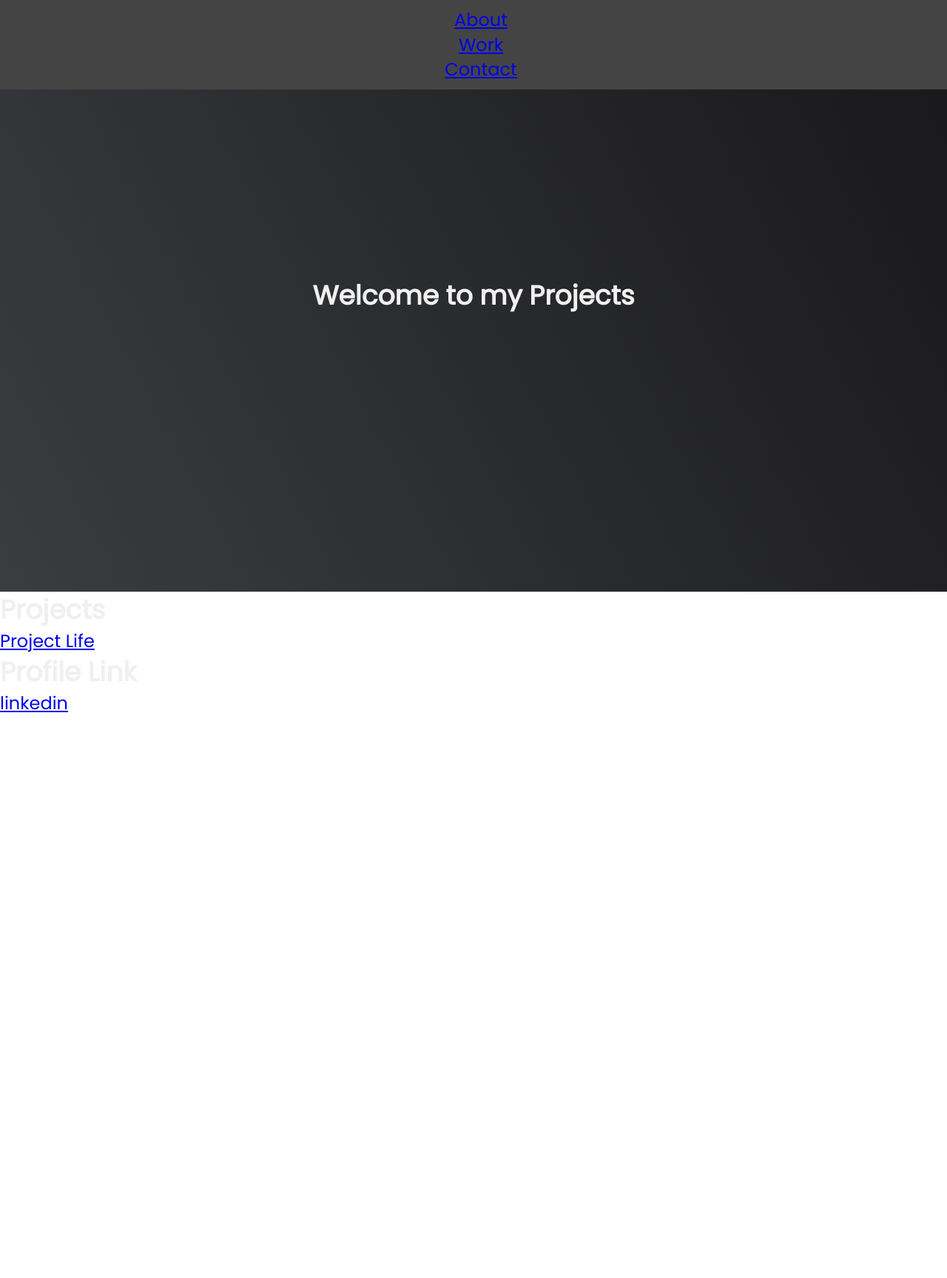
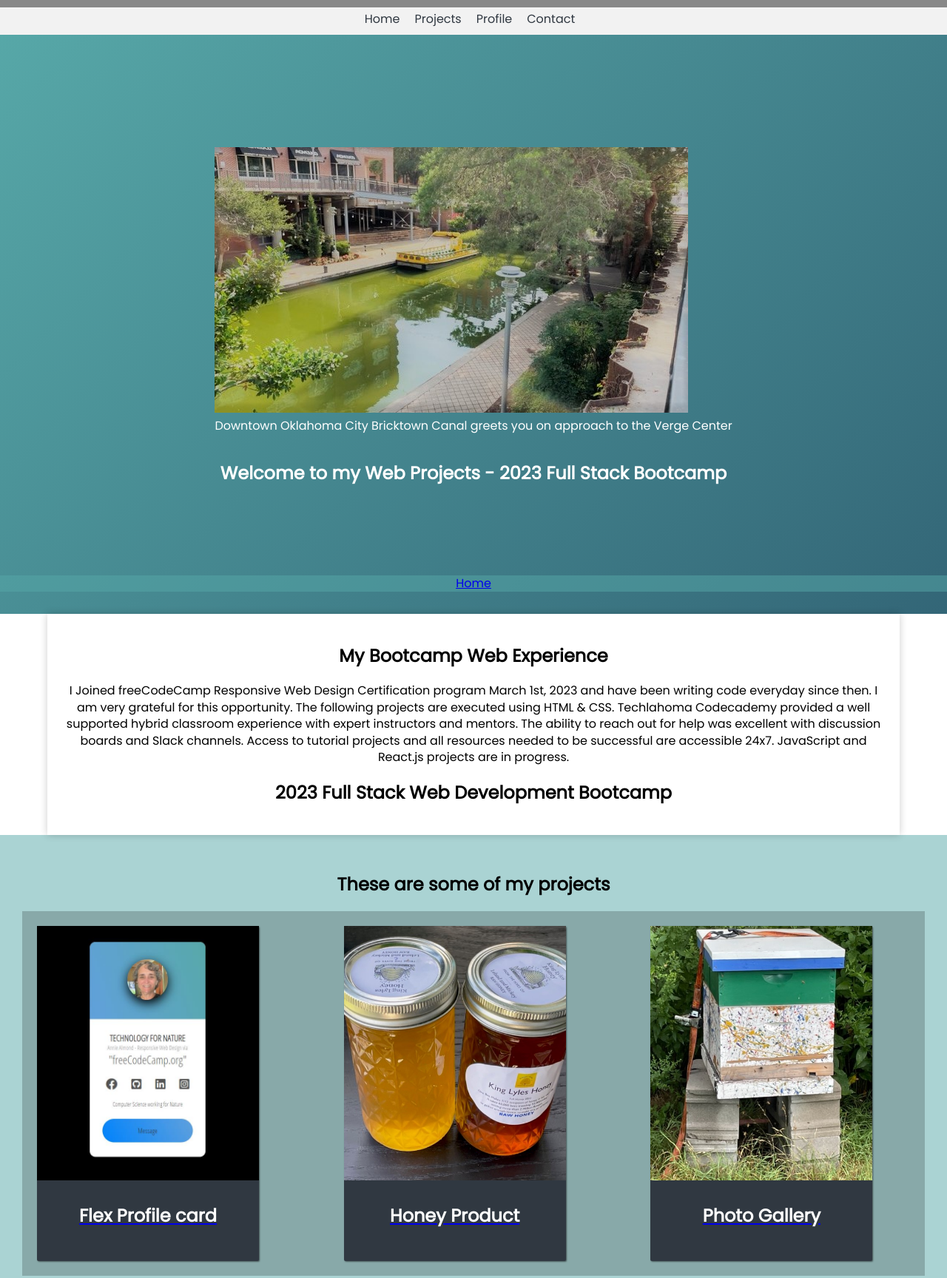
Before and after one commit to Annie-Almond/Annie-Almond, a plain HTML site: page AnniePortfolio/index.html in a window 1280 px wide. Shown: the top 1728 px of the page at 74% size. Before the commit the page ends 968 px from the top, so only its background shows below. Drawn offline with Linux system fonts and the light colour scheme.

Commit message:
new portfolio
CSS/HTML portfolio

```diff
--- /dev/null
+++ b/AnniePortfolio/Resources/styles.css
@@ -0,0 +1,292 @@
+@media (max-width: 768px) {
+  #welcome-section h1 {
+    font-size: 22px;
+  }
+}
+.box {
+  padding: 20px;
+  box-shadow: 0 2px 4px rgba(0, 0, 0, 0.1;);
+}
+html {
+  box-sizing: border-box;
+  scroll-behavior: smooth;
+}
+
+.navbar {
+  position: fixed;
+  top: 0;
+  left: 0;
+  width: 100%;
+  background-color: #888;
+  color: #57a8a8;
+  text-align: center;
+  padding: 10px;
+  z-index: 1;
+  box-shadow: 0 2px 4px rgba(87, 168, 168, 0.5);
+}
+.navbar ul {
+  display: flex; /* Display the menu items in a row */
+  justify-content: center; /* Center the menu items horizontally */
+  align-items: center; /* Center the menu items vertically */
+  list-style: none;
+  padding: 0;
+}
+
+.navbar li {
+  list-style: none;
+  margin-right: 10px;
+}
+
+.navbar li a {
+  color: var(--main-gray);
+  text-decoration: none;
+  padding: 5px;
+}
+
+.top-menu {
+  position: fixed;
+  left: 0;
+  right: 0;
+  background-color: #f2f2f2;
+  padding: 0px;
+
+}
+
+.top-menu ul {
+  list-style-type: right;
+  margin: 0;
+  padding: 0;
+}
+
+.top-menu li {
+  display: block;
+  margin-bottom: 5px;
+}
+
+.top-menu a {
+  display: block;
+  text-decoration: none;
+  color: #333;
+  padding: 5px;
+}
+
+.top-menu a:hover {
+  background-color: #ccc;
+}
+
+.header-banner {
+  display: flex;
+  justify-content: space-between;
+  box-shadow: 0 0 10px #444;
+}
+@media (max-width: 768px) {
+  #welcome-section h1 {
+    font-size: 22px;
+  }
+}
+.welcome-section {
+  display: flex;
+  margin-top: 30px;
+  flex-direction: column;
+  justify-content: center;
+  align-items: center;
+  width: 100%;
+  height: 100vh;
+  background-color: #57a8a8;
+  color: #fff;
+  flex-grow: inherit;
+  z-index: 1;
+  background: linear-gradient(135deg, #57a8a8, #336677);
+  transition: background-color 0.5s ease;
+}
+
+.welcome-section:hover {
+  background-color: #336677;
+}
+.img {
+  display: block;
+  max-width: 100%;
+  max-height: auto;
+  justify-content: center;
+  align-items: center;
+  object-fit: cover;
+  border-width: 1px 1px 2px 2px;
+}
+.img-div {
+  display: flex;
+  justify-content: center;
+  align-items: center;
+  width: 100%;
+  height: auto;
+  object-fit: cover;
+
+}
+.profile-section {
+  display: flex;
+  flex-direction: column;
+  justify-content: center;
+  align-items: center;
+  width: 100%;
+  height: auto;
+  object-fit: cover;
+}
+*,
+*::before,
+*::after {
+  box-sizing: inherit;
+}
+
+html {
+  box-sizing: border-box;
+  scroll-behavior: smooth;
+}
+body {
+  font-family: "Poppins", sans-serif;
+  font-size: 1rem;
+  font-weight: 400;
+  line-height: 1.4;
+  margin: 0;
+
+  .text-box {
+    width: 90%;
+    height: 100% /* Adjust the width to your preference */
+    margin: auto;
+    padding: 20px;
+    text-align: center;
+    box-shadow: 0 0 10px rgba(0, 0, 0, 0.2); /* Adjust the shadow properties as needed */
+  }
+}
+/* Set the width of each project tile */
+.project-tile {
+  width: 300px;
+}
+
+/* Adjust the size of the project image */
+.project-image {
+  width: 100%;
+  height: 250px;
+  object-fit: cover;
+}
+
+/* Center the project title */
+.project-title {
+  text-align: center;
+  font-size: 24px;
+  font-weight: bold;
+  color: #fff;
+}
+
+/* Add a background color and padding to the projects section */
+.projects-section {
+  background-color: rgba(87, 168, 168, 0.5);
+  padding: 30px;
+}
+
+/* Style the projects section header */
+.projects-section-header {
+  text-align: center;
+  font-size: 24px;
+  font-weight: bold;
+  margin-bottom: 20px;
+}
+.code {
+  color: var(--main-gray);
+  transition: color 0.3s ease-out;
+}
+
+.project:hover {
+  color: #ff7f50;
+}
+
+.project-image {
+  height: calc(100% - 6.8rem);
+  width: 100%;
+  object-fit: cover;
+}
+
+/* Style the projects grid */
+.projects-grid {
+  display: grid;
+  grid-template-columns: repeat(auto-fit, minmax(300px, 1fr));
+  grid-gap: 4rem;
+  width: 100%;
+  max-width: 1280px;
+  margin: 0 auto;
+  margin-bottom: 6rem;
+  background-color: rgba(0, 0, 0, 0.2);
+  padding: 20px;
+}
+@media (max-width: 30.625em) {
+  .projects-section {
+    padding: 6rem 1rem;
+  }
+
+  .projects-grid {
+    grid-template-columns: 1fr;
+  }
+}
+
+.project {
+  background: var(--main-gray);
+  box-shadow: 1px 1px 2px rgba(0, 0, 0, 0.5);
+  border-radius: 2px;
+}
+
+
+/* Style the "Show all" button */
+.btn-show-all {
+  display: block;
+  text-align: center;
+  margin-top: 20px;
+  font-weight: bold;
+  color: #ffffff;
+  background-color: #007bff;
+  border: none;
+  padding: 10px 20px;
+  text-decoration: none;
+}
+
+.btn-show-all:hover {
+  background-color: #0056b3;
+}
+:root {
+  --main-white: #f0f0f0;
+  --main-red: #be3144;
+  --main-blue: #45567d;
+  --main-gray: #303841;
+}
+.contact-section {
+  display: flex;
+  flex-direction: column;
+  justify-content: center;
+  align-items: center;
+  width: 100%;
+  height: auto;
+  object-fit: cover;
+}
+footer {
+  background-color: rgba(87, 168, 168, 0.5);
+  text-align: center;
+  position: fixed;
+  left: 0;
+  right: 0;
+  bottom: 0;
+  width: 100%;
+}
+
+footer > ul {
+  display: flex;
+  justify-content: center;
+}
+
+footer > ul > li {
+  padding: 20 20px;
+}
+
+footer > span {
+  margin-top: 5px;
+  display: flex;
+  justify-content: center;
+  font-size: 0.9em;
+  color: #444;
+}
--- a/AnniePortfolio/index.html
+++ b/AnniePortfolio/index.html
@@ -1,7 +1,7 @@
 <!DOCTYPE html>
-<html>
+<html lang="en">
   <head>
-    <link rel="stylesheet" href="./Resources/index.css" />
+    <link rel="stylesheet" href="./Resources/styles.css" />
     <link
       rel="stylesheet"
       href="https://use.fontawesome.com/releases/v5.8.2/css/all.css"
@@ -16,43 +16,145 @@
       href="https://fonts.googleapis.com/css?family=Raleway:700&display=swap"
       rel="stylesheet"
     />
-    <title>Personal Portfolio Webpage</title>
+    <title>Annie Almond Portfolio Webpage</title>
   </head>
   <body>
     <!--Start NAV -->
     <nav id="navbar" class="navbar">
-      <ul class="nav-list">
-        <li>
-          <a href="/about.html">About</a>
-        </li>
-        <li>
-          <a href="#projects">Work</a>
-        </li>
-        <li>
-          <a href="#contact">Contact</a>
-        </li>
-      </ul>
+      <div class="top-menu">
+        <ul class="nav-list">
+          <li><a href="#welcome-section">Home</a></li>
+          <li><a href="#projects">Projects</a></li>
+          <li><a href="#profile-section">Profile</a></li>
+          <li><a href="#contact">Contact</a></li>
+        </ul>
+      </div>
     </nav>
+  </div>
+
     <!-- End Nav -->
-    <!-- start welcom section -->
+    <!-- start welcome section -->
+    <section id="welcome-section" class="welcome-section">
+      <figure id="img-div">
+        <img src="./Resources/canal.jpg" alt="2023 View from the Verge think-tank overlooking the OKC Bricktown Canal">
+        <figcaption>Downtown Oklahoma City Bricktown Canal greets you on approach to the Verge Center</figcaption>
+      </figure>
+      <h1>Welcome to my Web Projects - 2023 Full Stack Bootcamp</h1>
+    </section>
+        <!-- end welcome section -->
+        <!-- START Introduction SECTION -->
+      <section id="profile-section" class="profile-section">
+        <div class="text-box" id="profile-section">
+      <h1 id="profile-section-header">My Bootcamp Web Experience</h1>
+      <p><article>
+        I Joined freeCodeCamp Responsive Web Design Certification program  March 1st, 2023 and have been writing code everyday since then.
+        I am very grateful for this opportunity. The following projects are executed using HTML & CSS.
+        Techlahoma Codecademy provided a well supported hybrid classroom experience with expert instructors and mentors.
+        The ability to reach out for help was excellent with discussion boards and Slack channels.
+        Access to tutorial projects and all resources needed to be successful are accessible 24x7.
+        JavaScript and React.js projects are in progress.
 
-    <section id="welcome-section" class="welcome-section">
-      <h1>Welcome to my Projects</h1>
+        </article></p>
+      <h2>2023 Full Stack Web Development Bootcamp</h2>
+
+    </div>
     </section>
 
-    <!-- end welcome section -->
     <!--start projects section-->
 
-    <section id="projects" class="projects-title">
-      <h2 class="projects-section-header">Projects</h2>
-      <div class="project-tile">
-        <a href="#/project-life.html">Project Life</a>
-      </div>
-    </section>
+    <section id="projects" class="projects-section">
+      <h2 class="projects-section-header">These are some of my projects</h2>
 
-    <!--start profile -->
-    <h2>Profile Link</h2>
-    <a id="profile-link" class="profile-link" href="#" target="_blank"></a>
-    <p><a href="https://www.linkedin.com/in/annie-almond">linkedin</a></p>
+      <div class="projects-grid">
+        <a
+          href="./Profile/index.html"
+          target="_blank"
+          class="project project-tile"
+        >
+          <img
+            class="project-image"
+            src="./Resources/ContactFlexCard.JPG"
+            alt="CSS Flex Card of all Social Media contact information"
+          />
+          <p class="project-title">
+            <span class="code"></span>
+            Flex Profile card
+            <span class="code"></span>
+          </p>
+        </a>
+
+        <a
+          href="./BeeProduct/index.html"
+          target="_blank"
+          class="project project-tile"
+        >
+          <img
+            class="project-image"
+            src="./Resources/honeyJar.jpg"
+            alt="project"
+          />
+          <p class="project-title">
+            <span class="code"></span>
+            Honey Product
+            <span class="code"></span>
+          </p>
+        </a>
+
+        <a
+          href="./PhotoGallery/index.html"
+          target="_blank"
+          class="project project-tile"
+        >
+          <img
+            class="project-image"
+            src="./Resources/smallHive.jpg"
+            alt="project"
+          />
+          <p class="project-title">
+            <span class="code"></span>
+            Photo Gallery
+            <span class="code"></span>
+          </p>
+        </a>
+</section>
+
+      <section id="contact" class="contact-section">
+        <div class="contact-section-header">
+          <h2>Let's work together on coding...</h2>
+          <p>I'm ready for an Internship leading to a fulltime position.</p>
+        </div>
+        <div class="contact-links">
+          <a
+            href="https://facebook.com/freecodecamp"
+            target="_blank"
+            class="btn contact-details"
+            ><i class="fab fa-facebook-square"></i> Facebook</a
+          >
+          <a
+            id="profile-link"
+            href="https://github.com/Annie-Almond/Annie-Almond.git"
+            target="_blank"
+            class="btn contact-details"
+            ><i class="fab fa-github"></i> GitHub</a
+          >
+          <a
+            href="https://www.instagram.com/almond2757/"
+            target="_blank"
+            class="btn contact-details"
+            ><i class="fab fa-twitter"></i> Instagram</a
+          >
+          <a href="mailto:anniealmond@gmail.com" class="btn contact-details"><i class="fas fa-at"></i> Send email</a
+          >
+          <a href="tel:405-921-4131" class="btn contact-details"
+            ><i class="fas fa-mobile-alt"></i> Call</a
+          >
+        </div>
+      </section>
+      <br><br>
+
+    <footer>
+      <a href="#welcome-section">Home</a>
+
+    </footer>
   </body>
 </html>
```
Also changed, not shown: AnniePortfolio/Resources/BeeHives.jpg (added), AnniePortfolio/Resources/ContactFlexCard.JPG (added), AnniePortfolio/Resources/canal.jpg (added), AnniePortfolio/Resources/honeyJar.jpg (added), AnniePortfolio/Resources/smallHive.jpg (added).
